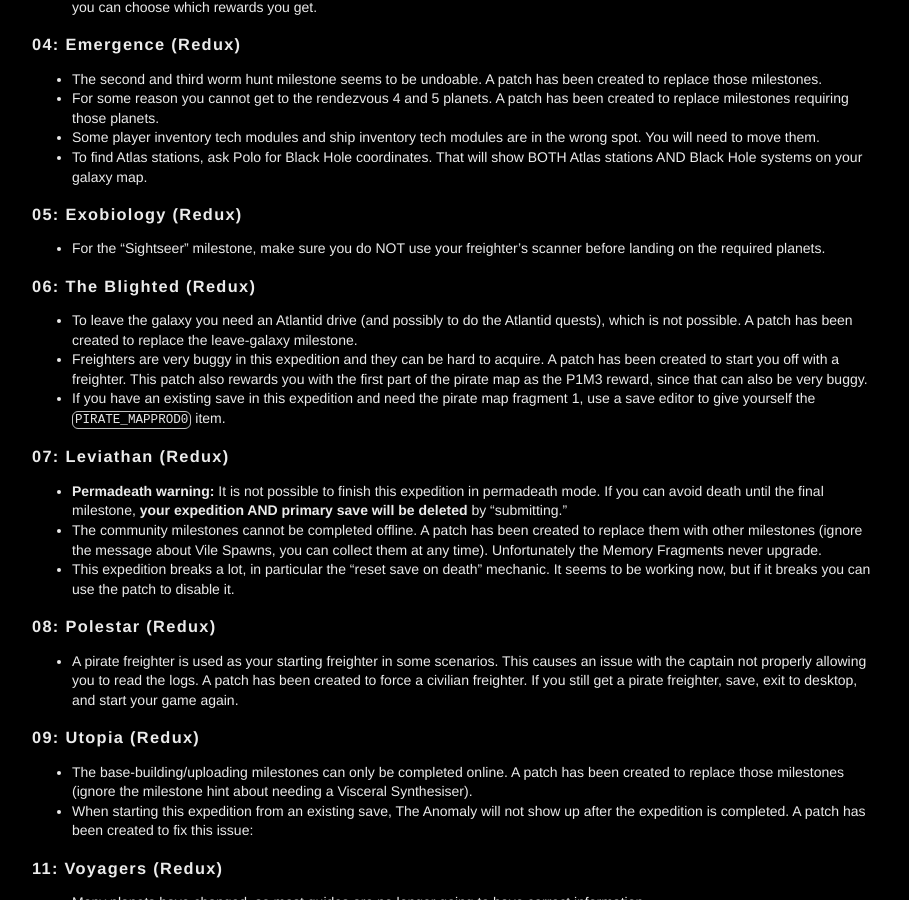
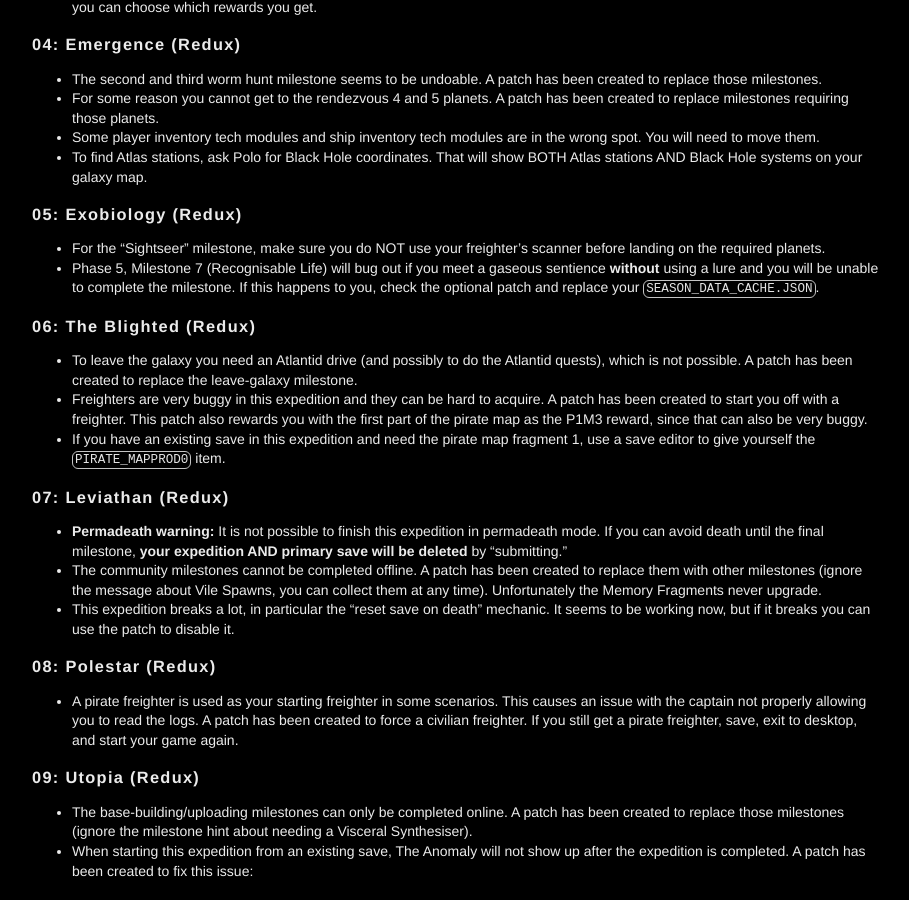
Before and after one commit to cwmonkey/nms-expeditions, a Jekyll site: the page built from index.html, in a window 1280 px wide and 900 px high, scrolled down 1376 px. Shown: the whole window, without its empty margins (183-1092 px from the left). Built offline with Jekyll 4.4.1, drawn with Linux system fonts in a browser that asks for light colours; some web fonts are replaced; some of the changed lines change nothing that is shown.

Commit message:
Adding optional patch for per-existing p5m7 bug
The milestone can bug out if you meet a gaseous entity without using the lure, so we'll just add a note and an optional patch as a workaround for people who encounter the issue. Closes #55

```diff
--- a/_data/expeditions.yml
+++ b/_data/expeditions.yml
@@ -62,6 +62,12 @@
   redux: 1
   notice: >
           * For the "Sightseer" milestone, make sure you do NOT use your freighter's scanner before landing on the required planets.
+
+          * Phase 5, Milestone 7 (Recognisable Life) will bug out if you meet a gaseous sentience **without** using a lure and you will be unable to complete the milestone. If this happens to you, check the optional patch and replace your `SEASON_DATA_CACHE.JSON`.
+  patches:
+    - id: 05_redux_exobiology_auto_complete_p5m7
+      json: 05_redux_exobiology.auto_complete_p5m7.patch.json
+      description: Auto-complete Phase 5, Milestone 7 - Recognisable Life (Only necessary if you meet a gaseous sentience "naturally" without a lure)
 - id: e06
   name: '06: The Blighted'
   description: The one about pirates
--- /dev/null
+++ b/_includes/05_redux_exobiology.auto_complete_p5m7.patch.json
@@ -0,0 +1,21 @@
+{
+  "Stages": [
+    null,
+    null,
+    null,
+    null,
+    {
+      "Milestones": [
+        null,
+        null,
+        null,
+        null,
+        null,
+        null,
+        {
+          "Amount": 0
+        }
+      ]
+    }
+  ]
+}
```
